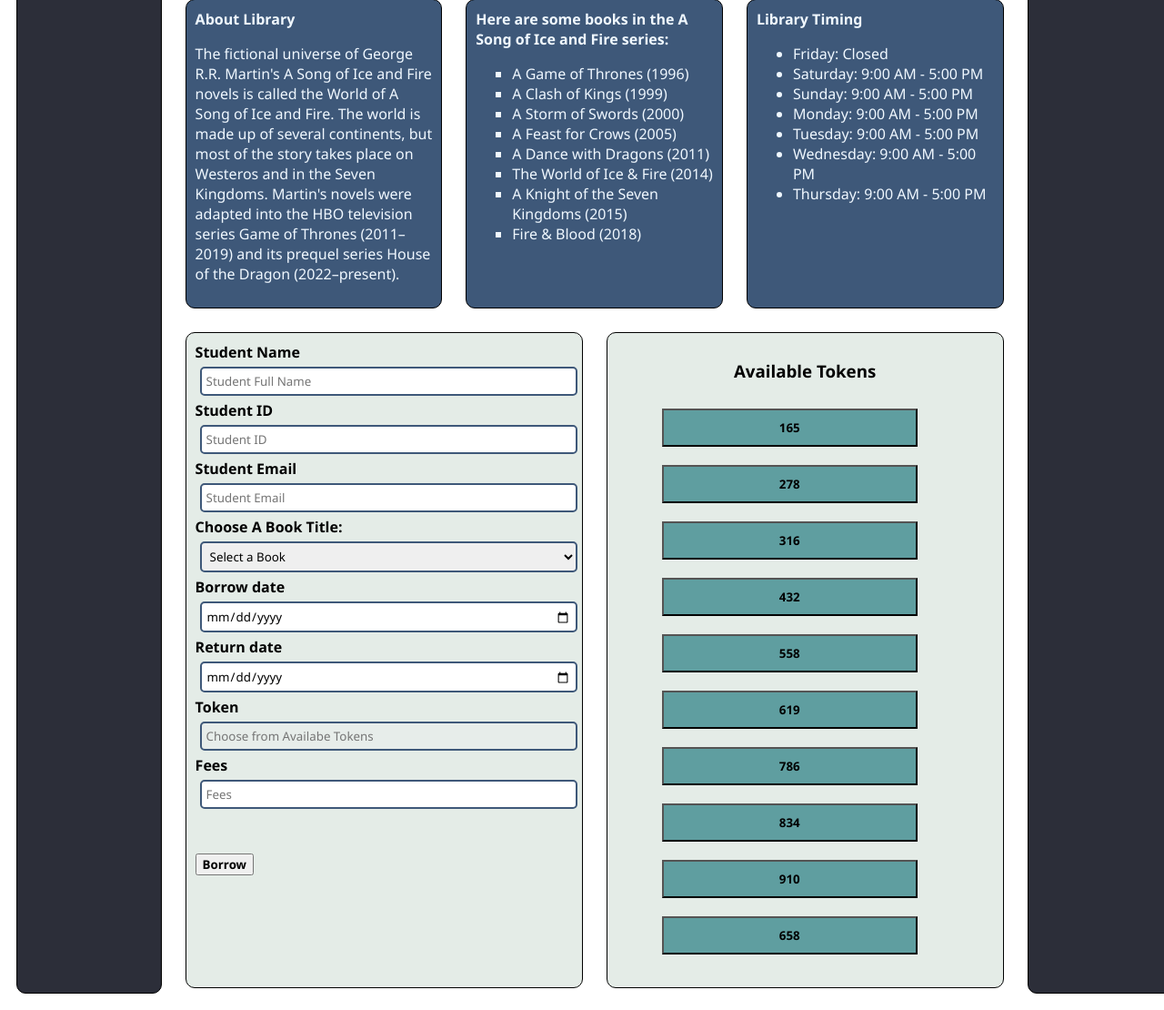
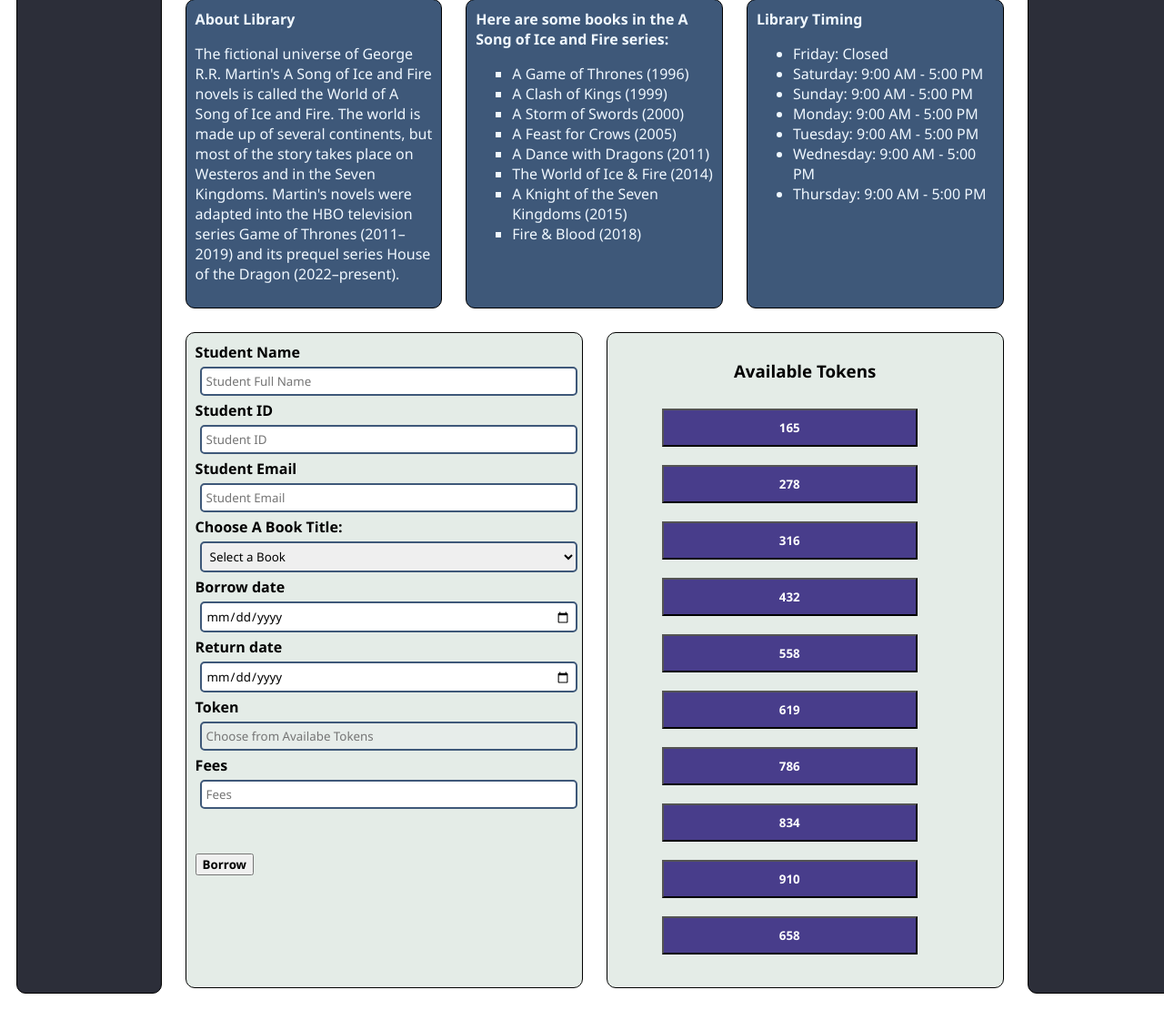
Before and after one commit to Rauf-17/Web-Development, a PHP site: page / in a window 1280 px wide; the page is wider, and only the part inside the window is pictured. Shown: the part 929-2039 px from the top of that part at 91% size. Run offline with PHP 8.4, Linux system fonts and the light colour scheme; data that the repository does not hold is empty; some libraries are stand-ins or nearby versions.

Commit message:
Update index.php

```diff
--- a/Library Management/index.php
+++ b/Library Management/index.php
@@ -189,7 +189,7 @@ if (file_exists('token.json')) {
                         <br><input type="text" placeholder="Choose from Availabe Tokens" name="token" id="token" disabled required><br>
                         <b>Fees</b>
                         <br><input type="text" placeholder="Fees" name="fees" id="fees" required><br> <br><br>
-                        <button type="submit" name="submit" id="button"><b>Borrow</b></button>
+                        <button type="submit" name="submit" id="buttonBorow"><b>Borrow</b></button>
                     </form>
                 </div>
 
@@ -212,7 +212,7 @@ if (file_exists('token.json')) {
                         <?php if (isset($tokens) && is_array($tokens)): ?>
                             <?php foreach ($tokens as $token): ?>
                                 <?php if (isset($token['token'])): ?>
-                                    <button id="token-<?php echo $token['token']; ?>" style="background-color:cadetblue; color:black; padding:10px; margin:10px; width:75%;" onclick="selectToken('<?php echo $token['token']; ?>')">
+                                    <button id="token-<?php echo $token['token']; ?>" style="background-color:darkslateblue; color:white; padding:10px; margin:10px; width:75%;" onclick="selectToken('<?php echo $token['token']; ?>')">
                                         <strong><?php echo $token['token']; ?></strong>
                                     </button><br>
                                 <?php endif; ?>
```
